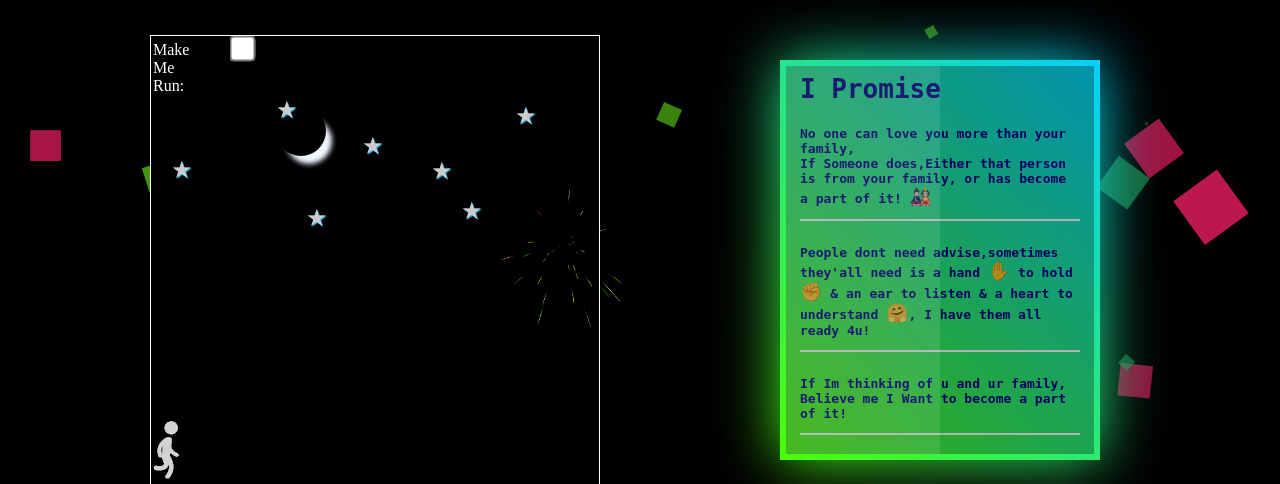
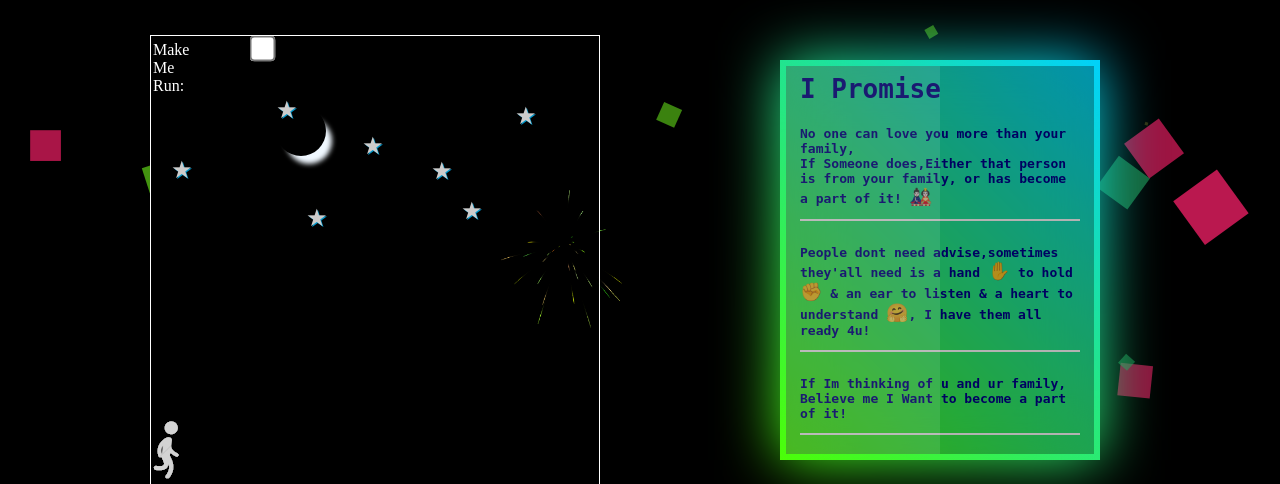
Before and after one commit to InCarNaTeDuDe/dec03, a PHP site: page / in a window 1280 px wide. Shown: the top 484 px of the page. Run offline with PHP 8.4, Linux system fonts and the light colour scheme.

Commit message:
Update app.css

```diff
--- a/css/app.css
+++ b/css/app.css
@@ -258,7 +258,7 @@ span {
   transform: scale(2) translate(5px, 3px);
   cursor: pointer;
   position: absolute;
-  left: 75px;
+  left: 95px;
 }
 
 #game > span {
```
